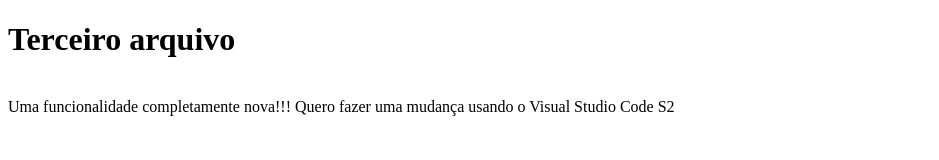
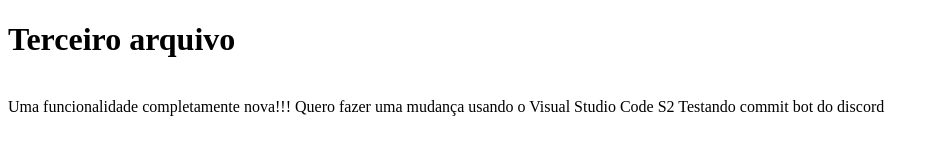
Before and after one commit to NicolasASC/curso-git-e-github-v2, a plain HTML site: page terceiro.html in a window 1280 px wide. Shown: the whole page, without its empty margins (0-939 px from the left). Drawn offline with Linux system fonts and the light colour scheme.

Commit message:
Nova linha para testar o bot

```diff
--- a/terceiro.html
+++ b/terceiro.html
@@ -6,5 +6,6 @@
   <body><h1>Terceiro arquivo</h1><br>
   Uma funcionalidade completamente nova!!!
   Quero fazer uma mudança usando o Visual Studio Code S2
+  Testando commit bot do discord
   </body>
 </html>
```
